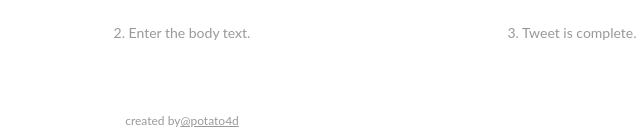
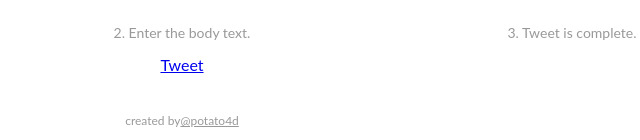
Before and after one commit to magitek-telescope/screenbird, a plain HTML site: page docs/index.html in a window 1280 px wide. Shown: the part 657-797 px from the top of the page, 458-1098 px from the left. Drawn offline with Linux system fonts and the light colour scheme; a script that the page names is missing.

Commit message:
Twitterボタンをおした

```diff
--- a/docs/index.html
+++ b/docs/index.html
@@ -232,6 +232,8 @@
         <div class="gumroad-product-embed" data-gumroad-product-id="aevWG"><a href="https://gumroad.com/l/aevWG">ローディング中・・・</a></div>
       </div>
     </div>
+
+    <a href="https://twitter.com/share" class="twitter-share-button" data-via="potato4d">Tweet</a> <script>!function(d,s,id){var js,fjs=d.getElementsByTagName(s)[0],p=/^http:/.test(d.location)?'http':'https';if(!d.getElementById(id)){js=d.createElement(s);js.id=id;js.src=p+'://platform.twitter.com/widgets.js';fjs.parentNode.insertBefore(js,fjs);}}(document, 'script', 'twitter-wjs');</script>
   </main>
 
   <footer>
```
